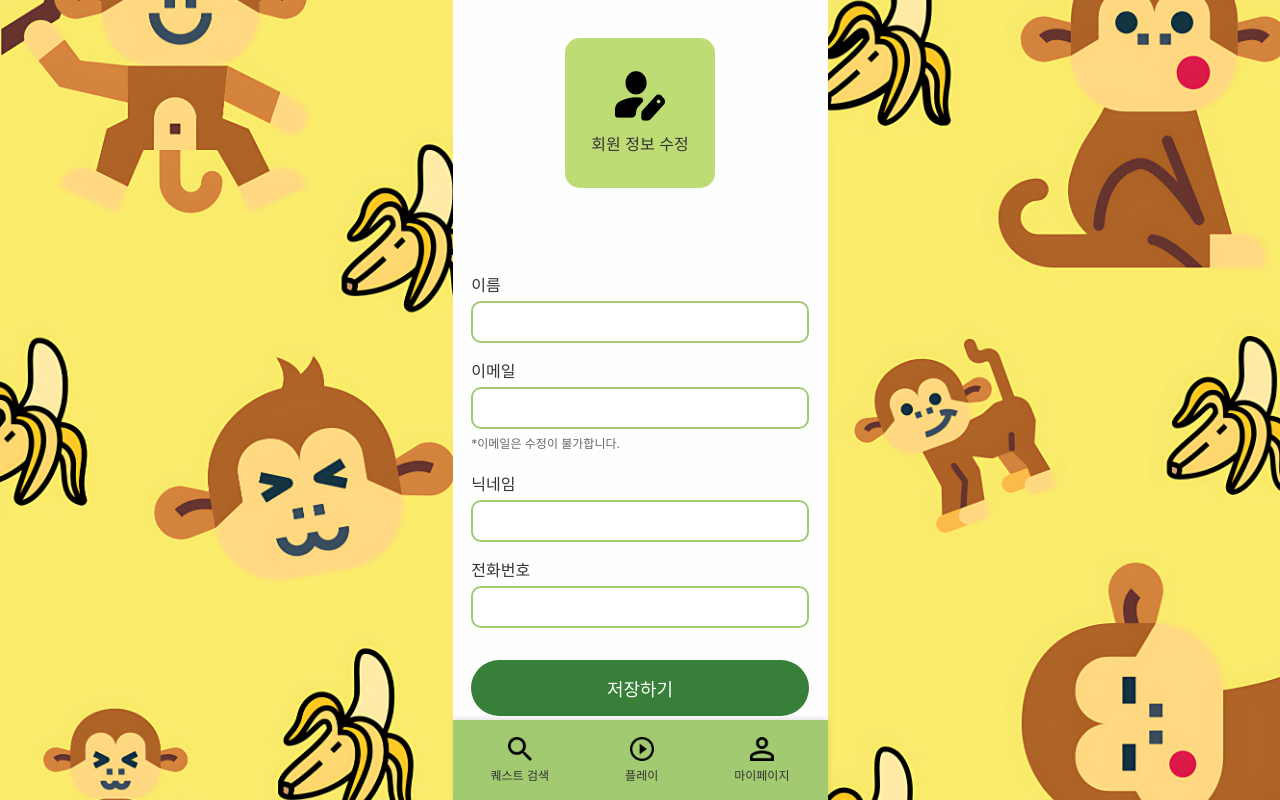
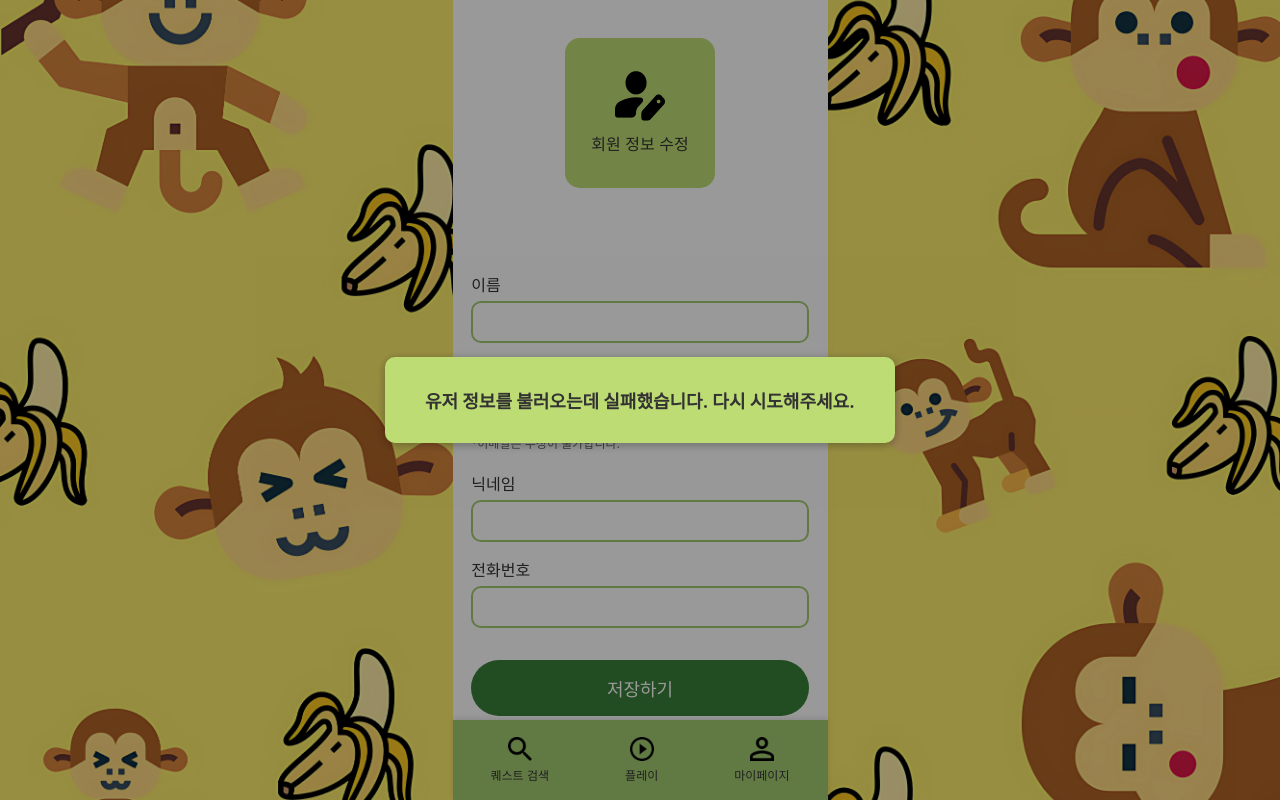
Before and after one commit to binary-is-honam-line/FE, a React (Create React App) app: page /edit in a window 1280 px wide. Built offline with nearby package versions, Linux system fonts and the light colour scheme; no server answers; sample sign-in values are in the browser's storage.

Commit message:
feat: 회원 정보 수정, 비밀번호 재설정 api 연동 성공

```diff
--- a/src/Pages/Edit.jsx
+++ b/src/Pages/Edit.jsx
@@ -1,7 +1,7 @@
 import React, { useState, useEffect } from 'react';
 import styled from 'styled-components';
 import { useNavigate } from 'react-router-dom';
-import axios from 'axios';
+import api from './Api';
 
 const Edit = () => {
     const navigate = useNavigate();
@@ -10,10 +10,12 @@ const Edit = () => {
     const [email, setEmail] = useState('');
     const [nickname, setNickname] = useState('');
     const [phone, setPhone] = useState('');
+    const [showModal, setShowModal] = useState(false);
+    const [modalMessage, setModalMessage] = useState('');
 
     useEffect(() => {
-        // 예시 API 호출로 유저 데이터를 가져옴
-        axios.get('https://api.example.com/user')
+        // API 호출로 유저 데이터를 가져옴
+        api.get('/api/user/info')
             .then(response => {
                 const { name, email, nickname, phone } = response.data;
                 setName(name);
@@ -23,21 +25,32 @@ const Edit = () => {
             })
             .catch(error => {
                 console.error("데이터를 가져오는데 실패했습니다.", error);
+                setModalMessage('유저 정보를 불러오는데 실패했습니다. 다시 시도해주세요.');
+                setShowModal(true);
             });
     }, []);
 
     const handleSave = () => {
         // 변경된 데이터를 저장하는 API 호출
-        axios.put('https://api.example.com/user', {
+        api.put('/api/user/info', null, {
+            params: {
                 name,
                 nickname,
                 phone,
+            }
         })
         .then(response => {
-            alert('정보가 성공적으로 저장되었습니다.');
+            setModalMessage('정보가 성공적으로 저장되었습니다.');
+            setShowModal(true);
+            setTimeout(() => {
+                setShowModal(false);
+                navigate('/mypage');
+            }, 3000);
         })
         .catch(error => {
             console.error("정보를 저장하는데 실패했습니다.", error);
+            setModalMessage('정보 저장에 실패했습니다. 다시 시도해주세요.');
+            setShowModal(true);
         });
     };
 
@@ -107,6 +120,14 @@ const Edit = () => {
                     </BottomButton>
                 </BottomBar>
             </AppWrapper>
+
+            {showModal && (
+                <ModalOverlay>
+                    <ModalContent>
+                        <ModalMessage>{modalMessage}</ModalMessage>
+                    </ModalContent>
+                </ModalOverlay>
+            )}
         </Container>
     );
 };
@@ -273,4 +294,32 @@ const ButtonLabelBottom = styled.div`
     text-align: center;
 `;
 
+const ModalOverlay = styled.div`
+    position: fixed;
+    top: 0;
+    left: 0;
+    width: 100%;
+    height: 100%;
+    background-color: rgba(0, 0, 0, 0.4);
+    display: flex;
+    justify-content: center;
+    align-items: center;
+    z-index: 100;
+`;
+
+const ModalContent = styled.div`
+    background-color: #BEDC74;
+    padding: 30px 40px;
+    border-radius: 10px;
+    text-align: center;
+    box-shadow: 0 2px 10px rgba(0, 0, 0, 0.3);
+    font-weight: bold;
+`;
+
+const ModalMessage = styled.p`
+    font-size: 18px;
+    color: #333;
+    margin: 0;
+`;
+
 export default Edit;
--- a/src/Pages/PasswordReset.jsx
+++ b/src/Pages/PasswordReset.jsx
@@ -1,30 +1,43 @@
 import React, { useState } from 'react';
 import styled from 'styled-components';
 import { useNavigate } from 'react-router-dom';
-import axios from 'axios';
+import api from './Api';
 
 const PasswordReset = () => {
     const navigate = useNavigate();
 
     const [password, setPassword] = useState('');
     const [confirmPassword, setConfirmPassword] = useState('');
+    const [showModal, setShowModal] = useState(false);
+    const [modalMessage, setModalMessage] = useState('');
+    const [errorMessage, setErrorMessage] = useState('');
 
     const handleSave = () => {
+        setErrorMessage(''); // 에러 메시지 초기화
+
         if (password !== confirmPassword) {
-        alert('비밀번호가 일치하지 않습니다.');
+            setErrorMessage('비밀번호가 일치하지 않습니다.');
             return;
         }
 
-        // 변경된 비밀번호를 저장하는 API 호출
-        axios.put('https://api.example.com/user/password', {
+        // 비밀번호를 저장하는 API 호출
+        api.post('/api/user/update-password', null, {
+            params: {
                 password,
+                passwordCheck: confirmPassword,
+            }
         })
         .then(response => {
-            alert('비밀번호가 성공적으로 변경되었습니다.');
-            navigate('/mypage');  // 저장 후 마이페이지로 이동
+            setModalMessage('비밀번호가 성공적으로 변경되었습니다.');
+            setShowModal(true);
+            setTimeout(() => {
+                setShowModal(false);
+                navigate('/mypage');
+            }, 3000);
         })
         .catch(error => {
             console.error("비밀번호를 저장하는데 실패했습니다.", error);
+            setErrorMessage('비밀번호 변경에 실패했습니다. 다시 시도해주세요.');
         });
     };
 
@@ -55,6 +68,8 @@ const PasswordReset = () => {
                         onChange={(e) => setConfirmPassword(e.target.value)}
                     />
 
+                    {errorMessage && <ErrorMessage>{errorMessage}</ErrorMessage>}  {/* 에러 메시지 출력 */}
+
                     <SaveButton onClick={handleSave}>저장하기</SaveButton>
                 </Form>
 
@@ -79,6 +94,14 @@ const PasswordReset = () => {
                     </BottomButton>
                 </BottomBar>
             </AppWrapper>
+
+            {showModal && (
+                <ModalOverlay>
+                    <ModalContent>
+                        <ModalMessage>{modalMessage}</ModalMessage>
+                    </ModalContent>
+                </ModalOverlay>
+            )}
         </Container>
     );
 };
@@ -238,4 +261,39 @@ const ButtonLabelBottom = styled.div`
     text-align: center;
 `;
 
+const ModalOverlay = styled.div`
+    position: fixed;
+    top: 0;
+    left: 0;
+    width: 100%;
+    height: 100%;
+    background-color: rgba(0, 0, 0, 0.4);
+    display: flex;
+    justify-content: center;
+    align-items: center;
+    z-index: 100;
+`;
+
+const ModalContent = styled.div`
+    background-color: #BEDC74;
+    padding: 30px 40px;
+    border-radius: 10px;
+    text-align: center;
+    box-shadow: 0 2px 10px rgba(0, 0, 0, 0.3);
+    font-weight: bold;
+`;
+
+const ModalMessage = styled.p`
+    font-size: 18px;
+    color: #333;
+    margin: 0;
+`;
+
+const ErrorMessage = styled.p`
+    color: red;
+    font-size: 14px;
+    margin-top: -10px;
+    margin-bottom: 15px;
+`;
+
 export default PasswordReset;
```
Lines whose indentation alone changed are shown as unchanged.
